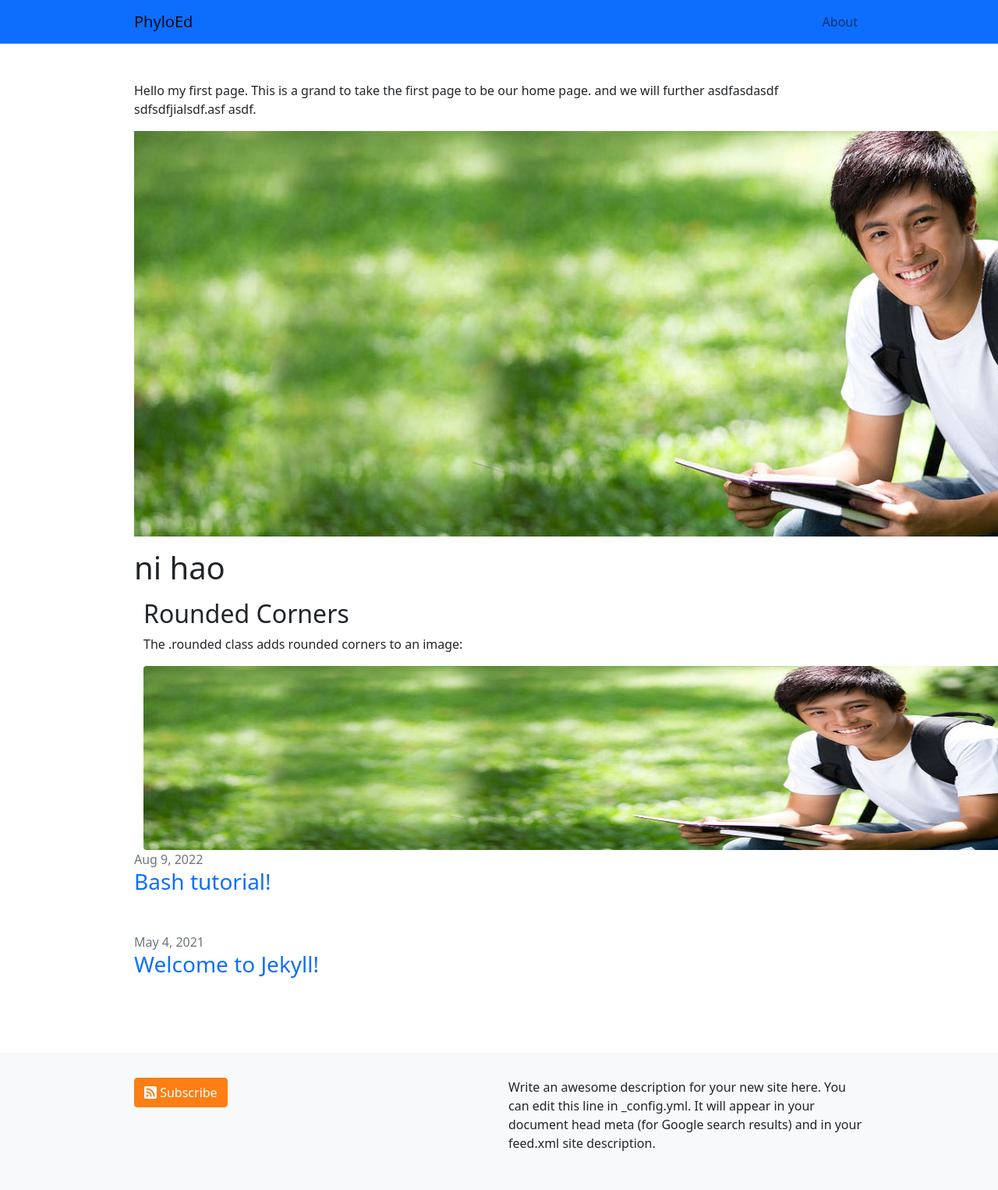
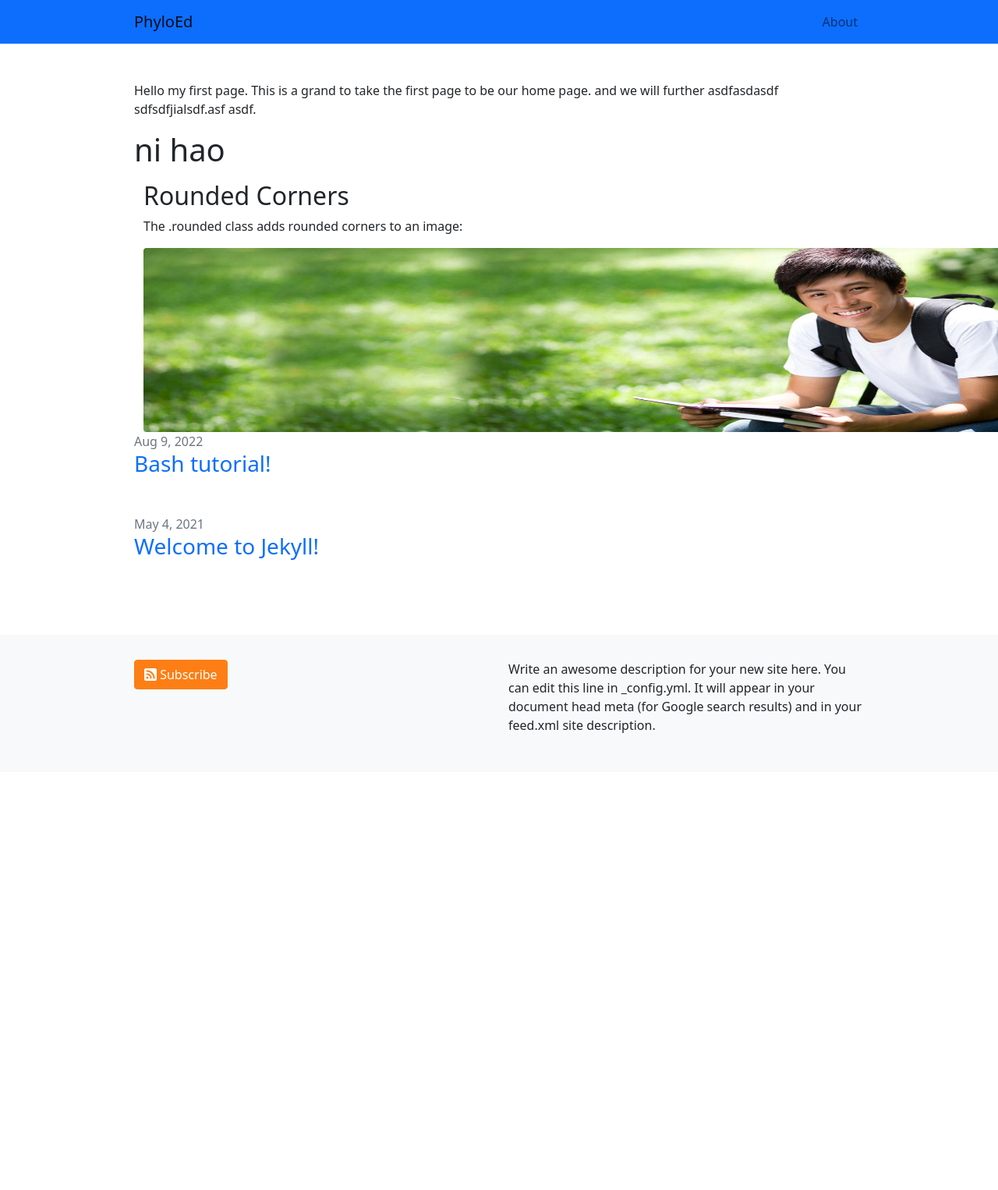
Before and after one commit to lliu1871/PhyEd, a Jekyll site: the page built from index.markdown, in a window 1280 px wide. Shown: the whole page at 78% size. Built offline with Jekyll 4.4.1, drawn with Linux system fonts in a browser that asks for light colours; after the commit the page ends 990 px from its top, so only the background shows below that.

Commit message:
Update index.markdown

```diff
--- a/index.markdown
+++ b/index.markdown
@@ -9,8 +9,6 @@ Hello my first page. This is a grand to take the first page to be our home page.
 sdfsdfjialsdf.asf
 asdf.
 
-![drawing](/img/1.jpg)
-
 # ni hao
 
 <div class="container mt-3">
```
